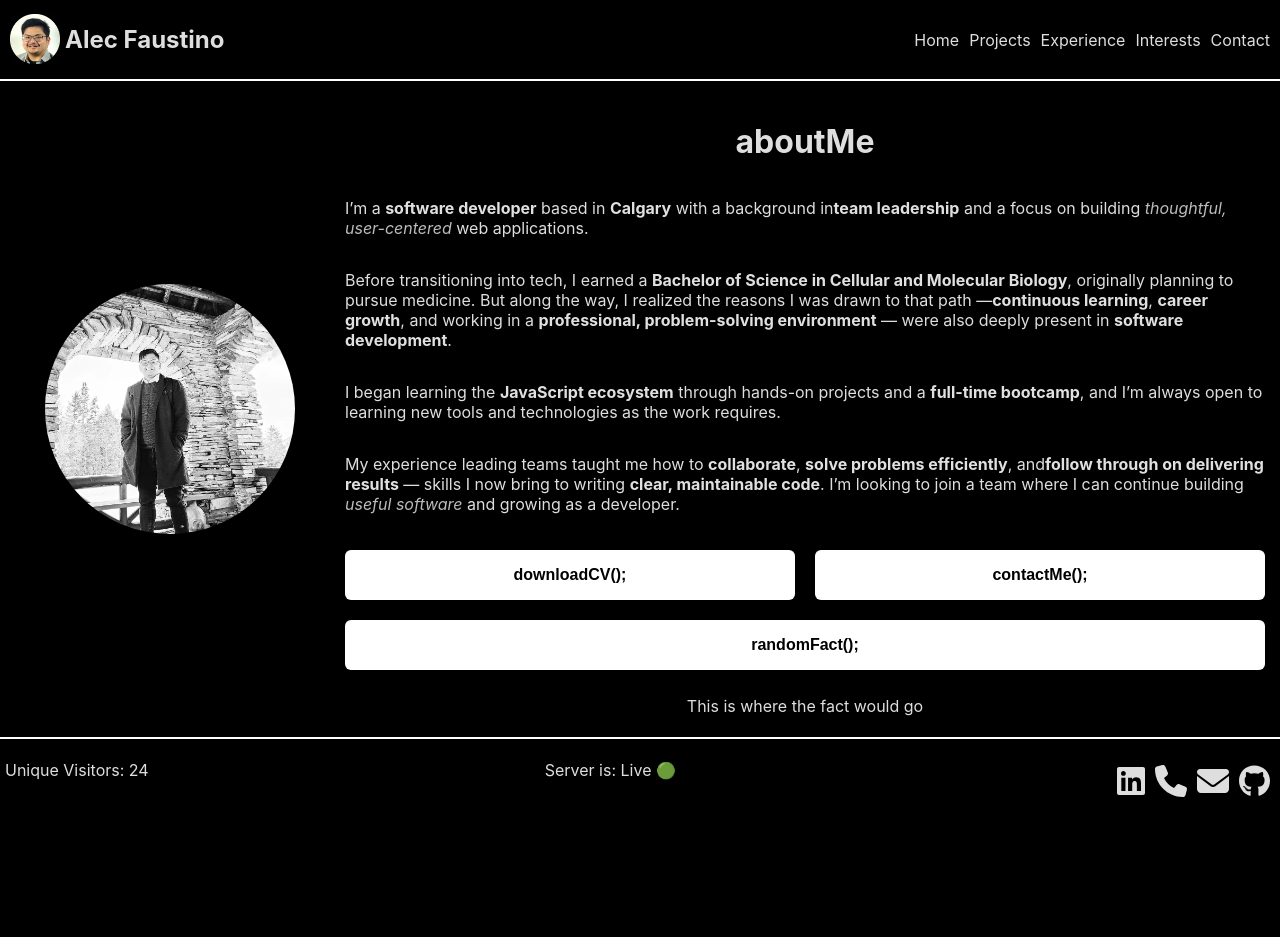
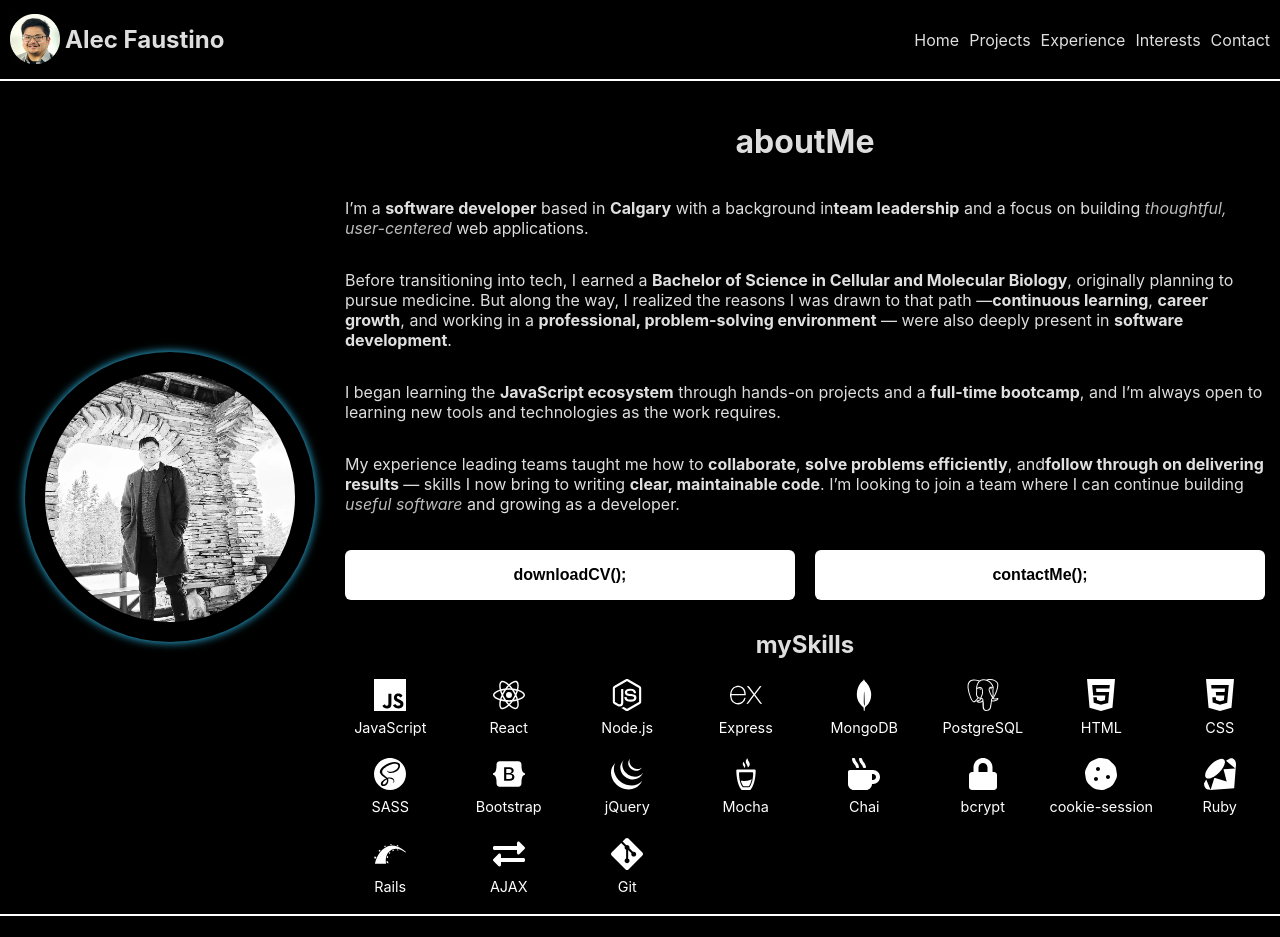
Before and after one commit to alecfaustino/portfolio, a React (Vite) app in the folder frontend/: page / in a window 1280 px wide. Shown: the top 937 px of the page. Before the commit the page ends 823 px from the top, so only its background shows below. Built offline with nearby package versions, Linux system fonts and the light colour scheme.

Commit message:
add tech icons

```diff
--- a/frontend/src/components/Landing.jsx
+++ b/frontend/src/components/Landing.jsx
@@ -1,5 +1,24 @@
 import React from "react";
 import "../styles/Landing.scss";
+import {
+  SiJavascript,
+  SiRuby,
+  SiHtml5,
+  SiCss3,
+  SiReact,
+  SiNodedotjs,
+  SiExpress,
+  SiRubyonrails,
+  SiJquery,
+  SiBootstrap,
+  SiSass,
+  SiMongodb,
+  SiPostgresql,
+  SiGit,
+  SiMocha,
+} from "react-icons/si";
+import { FaCookie, FaLock, FaMugHot, FaExchangeAlt } from "react-icons/fa";
+
 const Landing = () => {
   return (
     <>
@@ -49,8 +68,87 @@ const Landing = () => {
             <button className="landing_buttons">contactMe();</button>
           </div>
           <div className="landing_facts_button_container">
-            <button className="landing_buttons">randomFact();</button>
-            <p>This is where the fact would go</p>
+            <div className="landing_skills">
+              <h2>mySkills</h2>
+              <div className="tech-icons-grid">
+                <div className="tech-icon">
+                  <SiJavascript title="JavaScript" />
+                  <p>JavaScript</p>
+                </div>
+                <div className="tech-icon">
+                  <SiReact title="React" />
+                  <p>React</p>
+                </div>
+                <div className="tech-icon">
+                  <SiNodedotjs title="Node.js" />
+                  <p>Node.js</p>
+                </div>
+                <div className="tech-icon">
+                  <SiExpress title="Express" />
+                  <p>Express</p>
+                </div>
+                <div className="tech-icon">
+                  <SiMongodb title="MongoDB" />
+                  <p>MongoDB</p>
+                </div>
+                <div className="tech-icon">
+                  <SiPostgresql title="PostgreSQL" />
+                  <p>PostgreSQL</p>
+                </div>
+                <div className="tech-icon">
+                  <SiHtml5 title="HTML" />
+                  <p>HTML</p>
+                </div>
+                <div className="tech-icon">
+                  <SiCss3 title="CSS" />
+                  <p>CSS</p>
+                </div>
+                <div className="tech-icon">
+                  <SiSass title="SASS" />
+                  <p>SASS</p>
+                </div>
+                <div className="tech-icon">
+                  <SiBootstrap title="Bootstrap" />
+                  <p>Bootstrap</p>
+                </div>
+                <div className="tech-icon">
+                  <SiJquery title="jQuery" />
+                  <p>jQuery</p>
+                </div>
+                <div className="tech-icon">
+                  <SiMocha title="Mocha" />
+                  <p>Mocha</p>
+                </div>
+                <div className="tech-icon">
+                  <FaMugHot title="Chai" />
+                  <p>Chai</p>
+                </div>
+                <div className="tech-icon">
+                  <FaLock title="bcrypt" />
+                  <p>bcrypt</p>
+                </div>
+                <div className="tech-icon">
+                  <FaCookie title="cookie-session" />
+                  <p>cookie-session</p>
+                </div>
+                <div className="tech-icon">
+                  <SiRuby title="Ruby" />
+                  <p>Ruby</p>
+                </div>
+                <div className="tech-icon">
+                  <SiRubyonrails title="Rails" />
+                  <p>Rails</p>
+                </div>
+                <div className="tech-icon">
+                  <FaExchangeAlt title="AJAX" />
+                  <p>AJAX</p>
+                </div>
+                <div className="tech-icon">
+                  <SiGit title="Git" />
+                  <p>Git</p>
+                </div>
+              </div>
+            </div>
           </div>
         </div>
       </div>
--- a/frontend/src/styles/Landing.scss
+++ b/frontend/src/styles/Landing.scss
@@ -2,11 +2,13 @@
   display: flex;
   justify-content: space-between;
   padding: 5px;
+  align-items: center;
 }
 
 .landing_image_container {
   display: flex;
   align-items: center;
+  flex-direction: column;
 }
 .landing_main_img {
   height: 250px;
@@ -14,6 +16,7 @@
   border-radius: 50%;
   margin: 20px;
   padding: 20px;
+  box-shadow: 0 0 10px rgba(51, 204, 255, 1);
 }
 
 .landing_interactive_container {
@@ -107,3 +110,37 @@
   // color: #000;
   // border-color: #fff;
 }
+
+.landing_skills {
+  display: flex;
+  flex-direction: column;
+  width: 100%;
+
+}
+
+.tech-icons-grid {
+  width: 100%;
+  display: grid;
+  grid-template-columns: repeat(auto-fit, minmax(100px, 1fr));
+  gap: 0.5rem;
+  justify-items: center;
+}
+
+.tech-icon {
+  display: flex;
+  flex-direction: column;
+  align-items: center;
+  color: white;
+  font-size: 2rem;
+  transition: transform 0.2s ease-in-out;
+}
+
+.tech-icon p {
+  font-size: 0.9rem;
+  margin-top: 0.5rem;
+}
+
+.tech-icon:hover {
+  transform: scale(1.1);
+  color: #00e5ff;
+}
--- a/package.json
+++ b/package.json
@@ -5,6 +5,7 @@
     "@fortawesome/free-regular-svg-icons": "^6.7.2",
     "@fortawesome/free-solid-svg-icons": "^6.7.2",
     "@fortawesome/react-fontawesome": "^0.2.2",
+    "react-icons": "^5.5.0",
     "sass": "^1.88.0"
   }
 }
```
Also changed, not shown: 1 other file (tests, documents, lock files or other folders).
